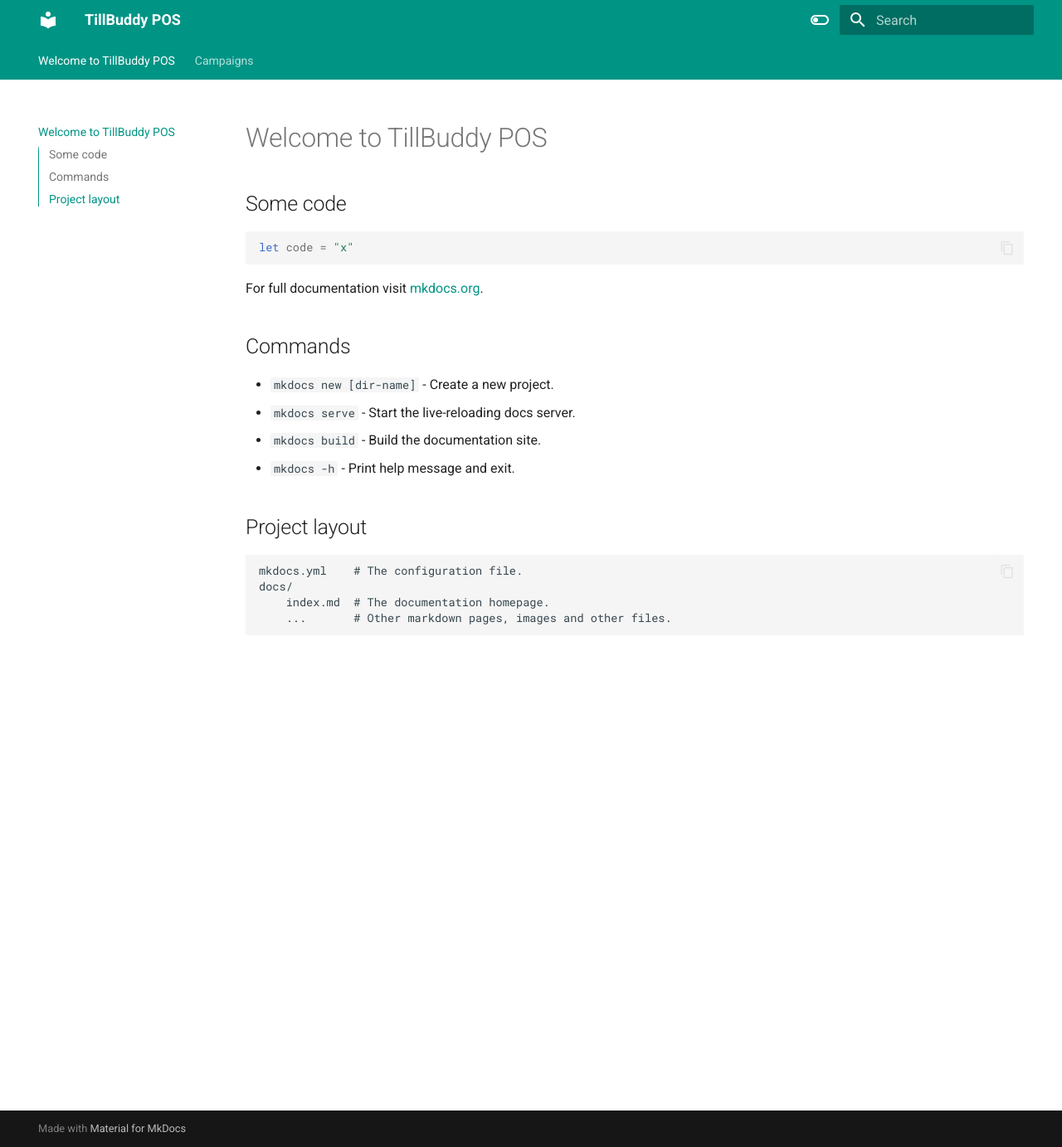
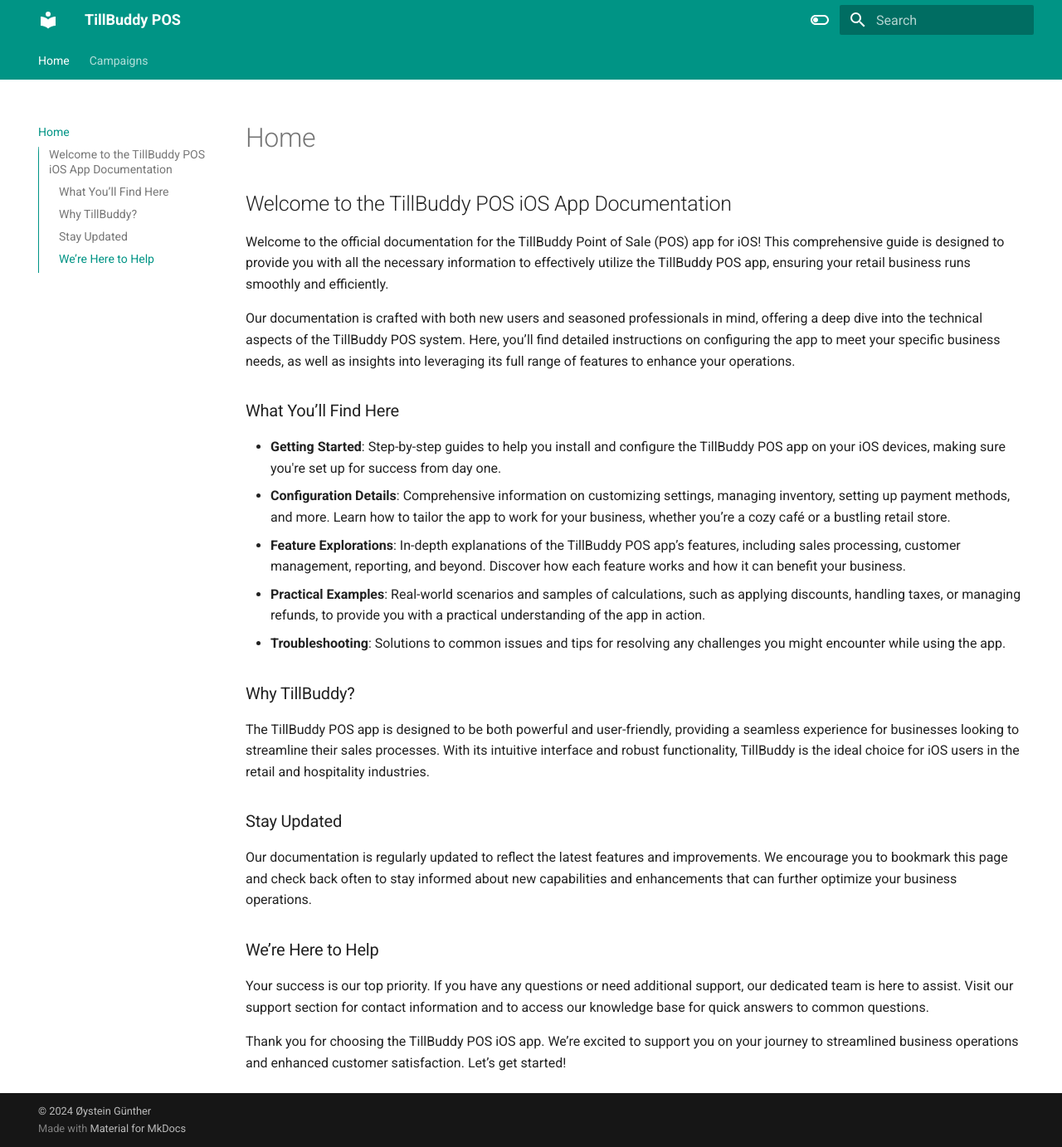
Before and after one commit to gunther-gpos/tillbuddy-pos-docs, an MkDocs documentation site: the page built from docs/index.md, in a window 1280 px wide and 1383 px high. Shown: the whole window at 83% size. Built offline with MkDocs 1.6.1 and Material for MkDocs 9.7.7, drawn with Linux system fonts in a browser that asks for light colours.

Commit message:
Updated home page

````diff
--- a/docs/index.md
+++ b/docs/index.md
@@ -1,23 +1,24 @@
-# Welcome to TillBuddy POS
+## Welcome to the TillBuddy POS iOS App Documentation
 
-## Some code
+Welcome to the official documentation for the TillBuddy Point of Sale (POS) app for iOS! This comprehensive guide is designed to provide you with all the necessary information to effectively utilize the TillBuddy POS app, ensuring your retail business runs smoothly and efficiently.
 
-``` swift
-let code = "x"
-```
+Our documentation is crafted with both new users and seasoned professionals in mind, offering a deep dive into the technical aspects of the TillBuddy POS system. Here, you’ll find detailed instructions on configuring the app to meet your specific business needs, as well as insights into leveraging its full range of features to enhance your operations.
 
-For full documentation visit [mkdocs.org](https://www.mkdocs.org).
+### What You’ll Find Here
 
-## Commands
+- **Getting Started**: Step-by-step guides to help you install and configure the TillBuddy POS app on your iOS devices, making sure you're set up for success from day one.
+- **Configuration Details**: Comprehensive information on customizing settings, managing inventory, setting up payment methods, and more. Learn how to tailor the app to work for your business, whether you’re a cozy café or a bustling retail store.
+- **Feature Explorations**: In-depth explanations of the TillBuddy POS app’s features, including sales processing, customer management, reporting, and beyond. Discover how each feature works and how it can benefit your business.
+- **Practical Examples**: Real-world scenarios and samples of calculations, such as applying discounts, handling taxes, or managing refunds, to provide you with a practical understanding of the app in action.
+- **Troubleshooting**: Solutions to common issues and tips for resolving any challenges you might encounter while using the app.
 
-* `mkdocs new [dir-name]` - Create a new project.
-* `mkdocs serve` - Start the live-reloading docs server.
-* `mkdocs build` - Build the documentation site.
-* `mkdocs -h` - Print help message and exit.
+### Why TillBuddy?
+The TillBuddy POS app is designed to be both powerful and user-friendly, providing a seamless experience for businesses looking to streamline their sales processes. With its intuitive interface and robust functionality, TillBuddy is the ideal choice for iOS users in the retail and hospitality industries.
 
-## Project layout
+### Stay Updated
+Our documentation is regularly updated to reflect the latest features and improvements. We encourage you to bookmark this page and check back often to stay informed about new capabilities and enhancements that can further optimize your business operations.
 
-    mkdocs.yml    # The configuration file.
-    docs/
-        index.md  # The documentation homepage.
-        ...       # Other markdown pages, images and other files.
+### We’re Here to Help
+Your success is our top priority. If you have any questions or need additional support, our dedicated team is here to assist. Visit our support section for contact information and to access our knowledge base for quick answers to common questions.
+
+Thank you for choosing the TillBuddy POS iOS app. We’re excited to support you on your journey to streamlined business operations and enhanced customer satisfaction. Let’s get started!
--- a/mkdocs.yml
+++ b/mkdocs.yml
@@ -42,3 +42,6 @@ markdown_extensions:
   - pymdownx.emoji:
       emoji_index: !!python/name:materialx.emoji.twemoji
       emoji_generator: !!python/name:materialx.emoji.to_svg
+
+copyright: |
+  &copy; 2024 <a href="https://github.com/Geta/tillbuddy-pos-v2"  target="_blank" rel="noopener">Øystein Günther</a>
````
